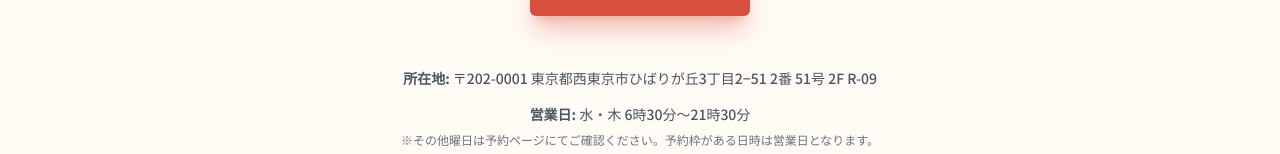
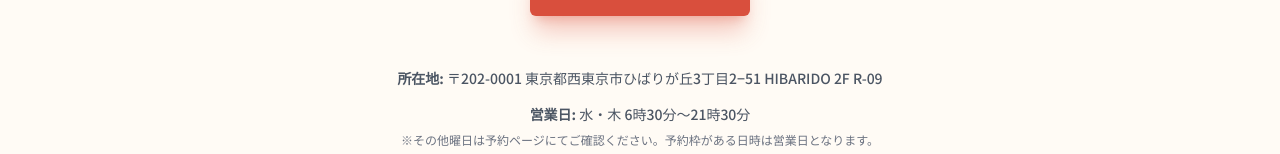
Before and after one commit to ashiyafukusuke/fukusuke2, a Next.js app: page / in a window 1280 px wide. Shown: the part 6728-6882 px from the top of the page. Built offline with nearby package versions, Linux system fonts and the light colour scheme.

Commit message:
Add files via upload

```diff
--- a/src/components/Footer.tsx
+++ b/src/components/Footer.tsx
@@ -50,7 +50,7 @@ export default function Footer() {
           transition={{ delay: 0.5 }}
           className="mt-12 text-sm text-gray-600 leading-loose flex flex-col items-center"
         >
-          <p><strong>所在地:</strong> 〒202-0001 東京都西東京市ひばりが丘3丁目2−51 2番 51号 2F R-09</p>
+          <p><strong>所在地:</strong> 〒202-0001 東京都西東京市ひばりが丘3丁目2−51 HIBARIDO 2F R-09</p>
           <p className="mt-2"><strong>営業日:</strong> 水・木 6時30分～21時30分</p>
           <p className="text-xs mt-1 text-gray-500">※その他曜日は予約ページにてご確認ください。予約枠がある日時は営業日となります。</p>
           <a href="https://www.instagram.com/fukusuke.ashiya/" target="_blank" rel="noopener noreferrer" className="text-[13px] text-main underline block text-center mt-3">
```
